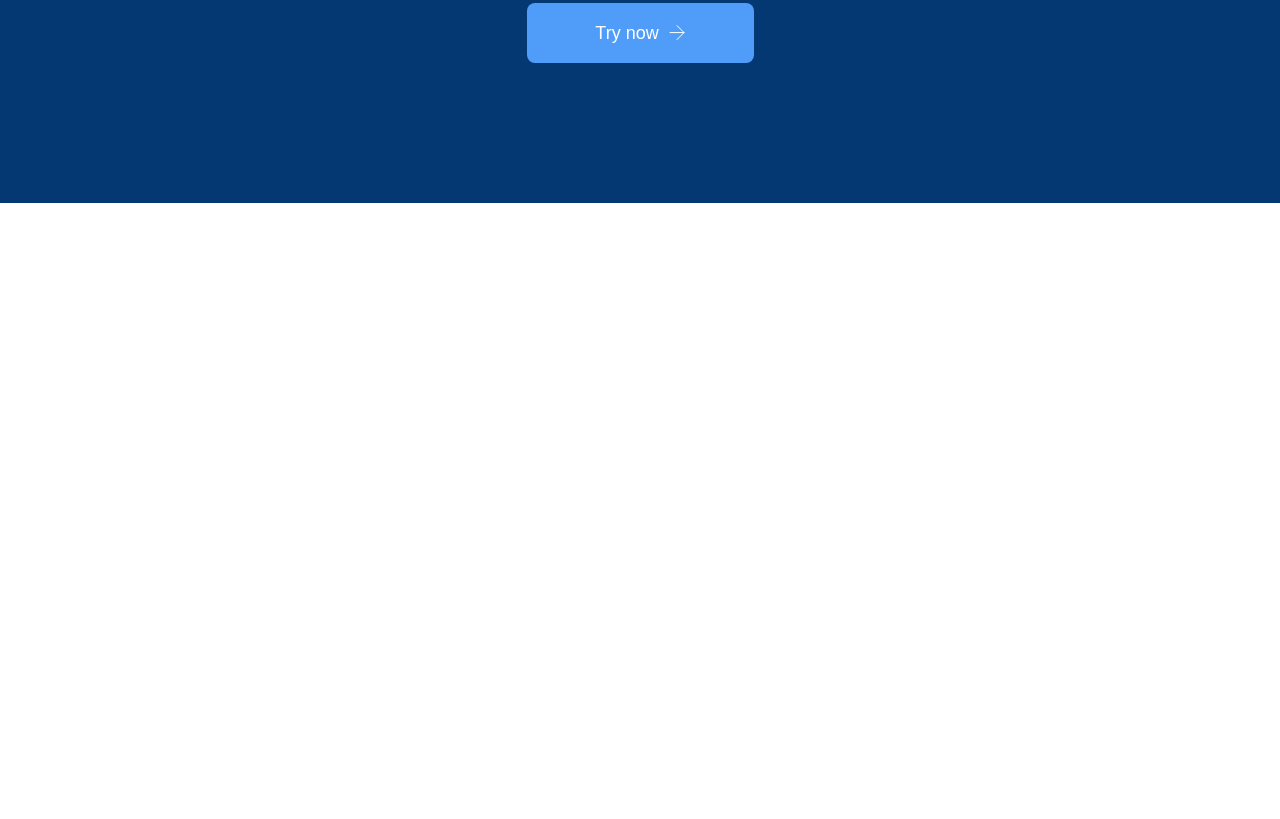
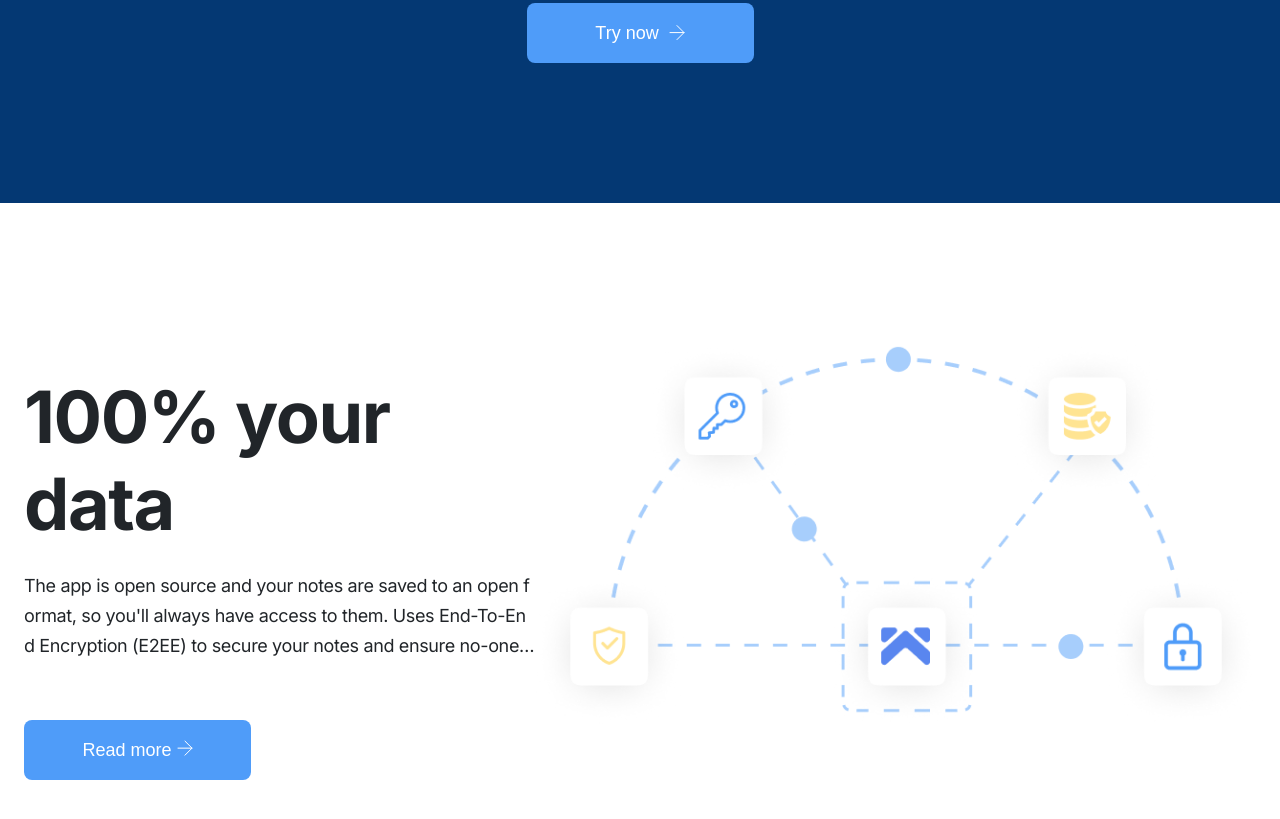
Before and after one commit to TranVuHoang/htmlcss-project-11, a plain HTML site: page index.html in a window 1280 px wide. Shown: the part 5914-6733 px from the top of the page. Drawn offline with Linux system fonts and the light colour scheme.

Commit message:
create data section

```diff
--- a/assets/css/style.css
+++ b/assets/css/style.css
@@ -655,13 +655,41 @@ img {
   gap: 10px;
 }
 
-.feature__link {
-
-}
-
 /*-----------------------------------
 # data
 -----------------------------------*/
+.data {
+  padding: 140px 0;
+}
+
+.data__body {
+  display: flex;
+}
+
+.data__content {
+  display: flex;
+  flex-direction: column;
+  gap: 60px;
+  justify-content: space-between;
+  align-items: start;
+  width: 800px;
+  margin: 30px 0;
+}
+
+.data__summary {
+  display: flex;
+  flex-direction: column;
+  gap: 24px;
+}
+
+.data__heading {
+  line-height: 87px;
+}
+
+.data__img {
+width: 720px;
+height: 384px;
+}
 
 /*-----------------------------------
 # brand
--- a/index.html
+++ b/index.html
@@ -1139,5 +1139,58 @@
       </div>
     </section>
     <!-- section feature section -->
+
+    <!-- data section  -->
+    <section class="data">
+      <div class="container">
+        <div class="data__body">
+          <div class="data__content">
+            <div class="data__summary">
+              <h2 class="section-heading data__heading">100% your data</h2>
+              <p class="section-desc data__desc line-clamp line-3 word-beak">
+                The app is open source and your notes are saved to an open
+                format, so you'll always have access to them. Uses End-To-End
+                Encryption (E2EE) to secure your notes and ensure no-one but
+                yourself can access them.
+              </p>
+            </div>
+
+            <button class="btn data__cta">
+              <a href="#read-more" class="data__link">Read more</a>
+              <svg
+                class="data__icon"
+                width="16"
+                height="16"
+                viewBox="0 0 16 16"
+                fill="none"
+                xmlns="http://www.w3.org/2000/svg"
+              >
+                <path
+                  d="M1 8.15308H15"
+                  stroke="white"
+                  stroke-linecap="round"
+                  stroke-linejoin="round"
+                />
+                <path
+                  d="M8 1.15308L15 8.15308L8 15.1531"
+                  stroke="white"
+                  stroke-linecap="round"
+                  stroke-linejoin="round"
+                />
+              </svg>
+            </button>
+          </div>
+
+          <div class="data__media">
+            <img
+              src="./assets/images/data__img.png"
+              alt="100% your data"
+              class="data__img"
+            />
+          </div>
+        </div>
+      </div>
+    </section>
+    <!-- end data section  -->
   </body>
 </html>
```
Also changed, not shown: assets/images/data__img.png (added).
